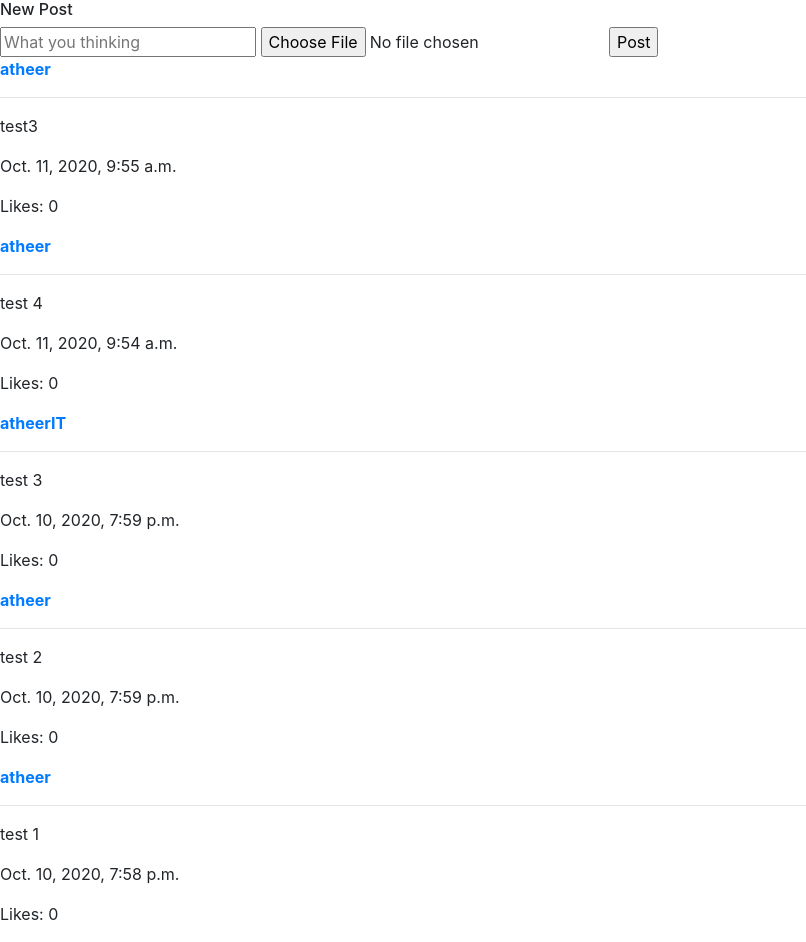
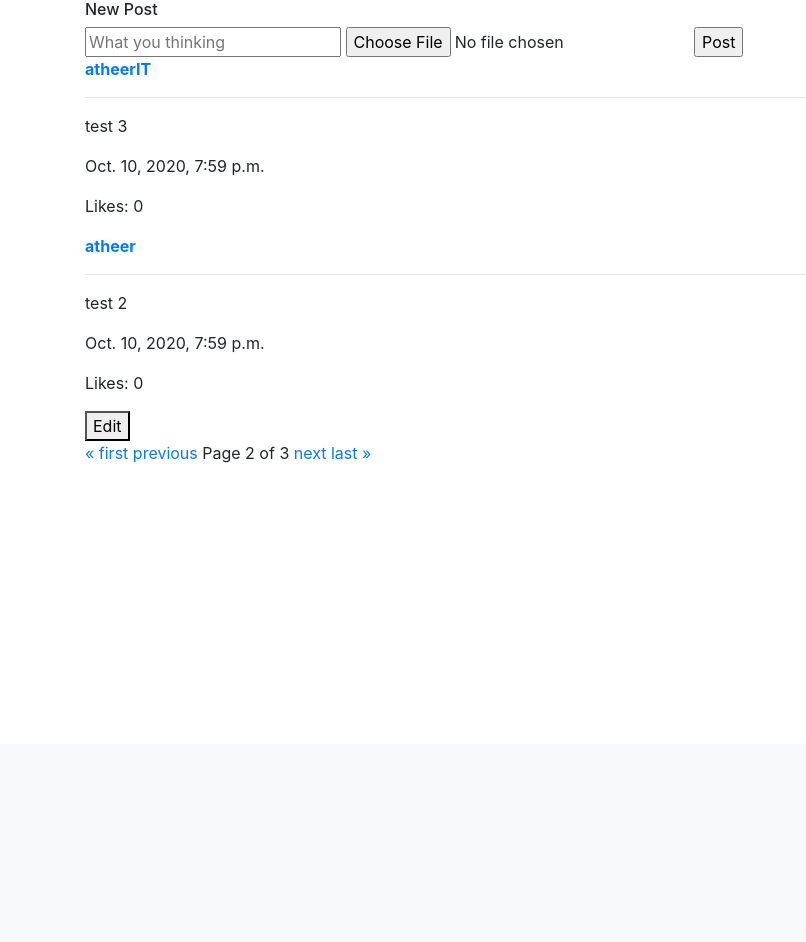
Before and after one commit to atheerIT/project4, a Django app: page /?page=2 in a window 1280 px wide. Shown: the part 56-998 px from the top of the page, without its empty margins (0-806 px from the left). After the commit the page ends 519 px from the top, so only its background shows below. Run offline with Django 3.2, Linux system fonts and the light colour scheme; a user stored in the database is signed in; data comes from the database, SQL or seed files in the repository; both versions use the stored data as it was after the commit; some libraries are stand-ins or nearby versions.

Commit message:
edit post in progress

```diff
--- /dev/null
+++ b/network/static/posts/editPost.js
@@ -0,0 +1,33 @@
+
+document.addEventListener('click', event=>{
+    const element = event.target
+    if (element.className === 'edit'){
+        const item = element.parentElement.children[2]
+        const newText = document.createElement('textarea')
+        newText.id='postText'
+        const save = document.createElement('button')
+        save.className= 'save'
+        save.textContent = 'Save'
+        newText.value = item.children[0].textContent
+        item.children[0].style.display = 'none'
+        element.style.display = 'none'
+        item.append(newText)
+        item.append(save)
+
+    }
+    if (element.className==='save') {
+        const item = element.parentElement
+        const textArea = document.querySelector('#postText')
+        const save = document.querySelector('.save')
+        const text = document.createElement('p')
+        fetch(`/editPost?newPost=${textArea.value}&id=${item.id}`)
+        .then(res=>res.json())
+        .then(data=>{
+            text.textContent=data.post
+        })
+        .catch(err=>console.log(err))
+        textArea.style.display = 'none'
+        save.style.display = 'none'
+        item.append(text)
+    }
+})
--- a/network/templates/network/index.html
+++ b/network/templates/network/index.html
@@ -1,6 +1,7 @@
 {% extends "network/layout.html" %}
 {% load static %}
 {% block body %}
+<script src="{% static 'posts/editPost.js' %}"></script>
     {% if user.is_authenticated %}
     <div>
         <h6>New Post</h6>
@@ -12,20 +13,44 @@
         </form>
     </div>
     {% endif %}
-    {% for post in posts %}
+    {% for post in page_obj %}
     <div>
-        <a href="{% url 'profile' post.user%} ">
-            <strong>{{post.user}} </strong>
+        <a href="{% url 'profile' post.user %}">
+            <strong>{{post.user}}</strong>
         </a>
         <hr>
         {% if post.image %}
         <img src="{{post.image.url}} " style="width: 200px;">
         {% endif %}
-        <p>{{post.post}} </p>
+        <div class="postDiv" id="{{post.id}}">
+            <P>{{post.post}}</P>
+        </div>
         <p>{{post.date}} </p>
         <p>Likes: {{post.postLike}} </p>
+        {% if user.is_authenticated %}
+        {% if post.user == user %}
+        <button class="edit">Edit</button>
+        {% endif %}
+        {% endif %}
     </div>
     {% empty %}
     <p>there are no posts yet</p>
     {% endfor %}
+    <div class="pagination">
+        <span class="step-links">
+            {% if page_obj.has_previous %}
+                <a href="?page=1">&laquo; first</a>
+                <a href="?page={{ page_obj.previous_page_number }}">previous</a>
+            {% endif %}
+
+            <span class="current">
+                Page {{ page_obj.number }} of {{ page_obj.paginator.num_pages }}
+            </span>
+
+            {% if page_obj.has_next %}
+                <a href="?page={{ page_obj.next_page_number }}">next</a>
+                <a href="?page={{ page_obj.paginator.num_pages }}">last &raquo;</a>
+            {% endif %}
+        </span>
+    </div>
 {% endblock %}
--- a/network/templates/network/layout.html
+++ b/network/templates/network/layout.html
@@ -41,7 +41,7 @@
             </div>
           </nav>
 
-        <div class="body">
+        <div class="container">
             {% block body %}
             {% endblock %}
         </div>
--- a/network/urls.py
+++ b/network/urls.py
@@ -11,5 +11,6 @@
     path('newPost', views.newPost, name='newPost'),
     path('profile/<str:profileUser>', views.profile, name='profile'),
     path('follow/<str:profileUser>', views.editFollow, name='editFollow'),
-    path('following', views.following, name='following')
+    path('following', views.following, name='following'),
+    path('editPost', views.editPost, name='editPost'),
 ]
--- a/network/views.py
+++ b/network/views.py
@@ -1,16 +1,21 @@
 from django.contrib.auth import authenticate, login, logout
 from django.db import IntegrityError
-from django.http import HttpResponse, HttpResponseRedirect
+from django.http import HttpResponse, HttpResponseRedirect, JsonResponse
 from django.shortcuts import render
 from django.urls import reverse
 from datetime import datetime
+from django.core.paginator import Paginator
 
 from .models import User, Post, UserFollow
 
 
 def index(request):
+    posts = Post.objects.all().order_by('-id')
+    paginator = Paginator(posts, 2)
+    page_number = request.GET.get('page')
+    page_obj = paginator.get_page(page_number)
     return render(request, "network/index.html", {
-        'posts': Post.objects.all().order_by('-id'),
+        'page_obj': page_obj,
     })
 
 
@@ -81,8 +86,6 @@
     user1 = User.objects.get(username=profileUser)
     following= user1.following.all().count()
     followers = user1.followres.all().count()
-    print(user1.following.all())
-    print(user1.followres.all())
     if request.user.is_authenticated:
         isFollowed= request.user.following.filter(following=user1.id).exists()
     else:
@@ -112,9 +115,18 @@
     return HttpResponseRedirect(reverse('profile', args=(profileUser,)))
 
 def following(request):
-    follows = request.user.follows.all()
-    users = User.objects.filter(pk__in=follows)
+    follows = request.user.following.all()
+    users = User.objects.filter(followres__in=follows)
     posts = Post.objects.filter(user__in=users).order_by('-date')
     return render(request, 'network/following.html',{
         'posts':posts
     })
+
+def editPost(request):
+    post = Post.objects.get(pk=request.GET['id'])
+    post.post = request.GET['newPost']
+    post.save()
+    return JsonResponse({
+        'response': 'true',
+        'post':post.post
+        })
```
Also changed, not shown: network/templates/network/following.html (added, +20 -0 lines), network/templates/network/profile.html (added, +30 -0 lines), db.sqlite3, network/migrations/0002_auto_20201010_1957.py (added), postImage/postImage/artDeco_7fmIPPh.jpg (added).
